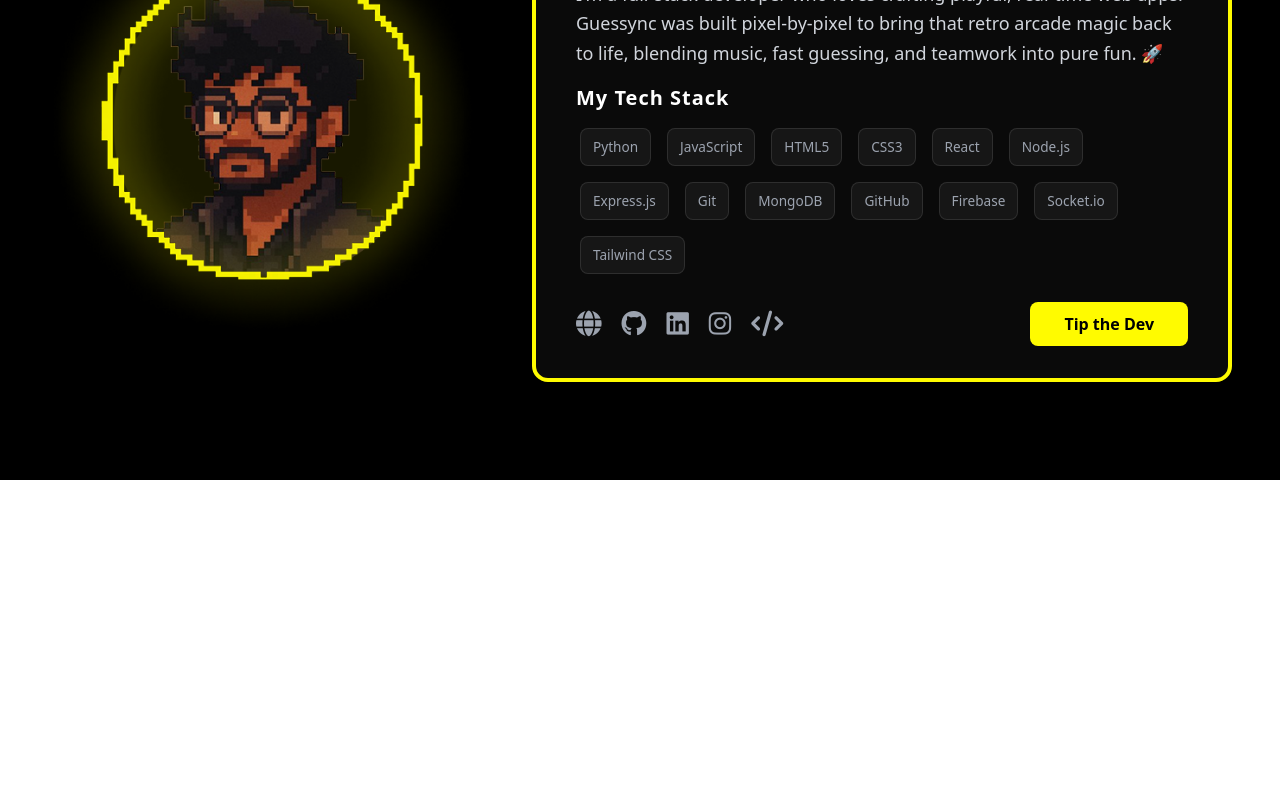
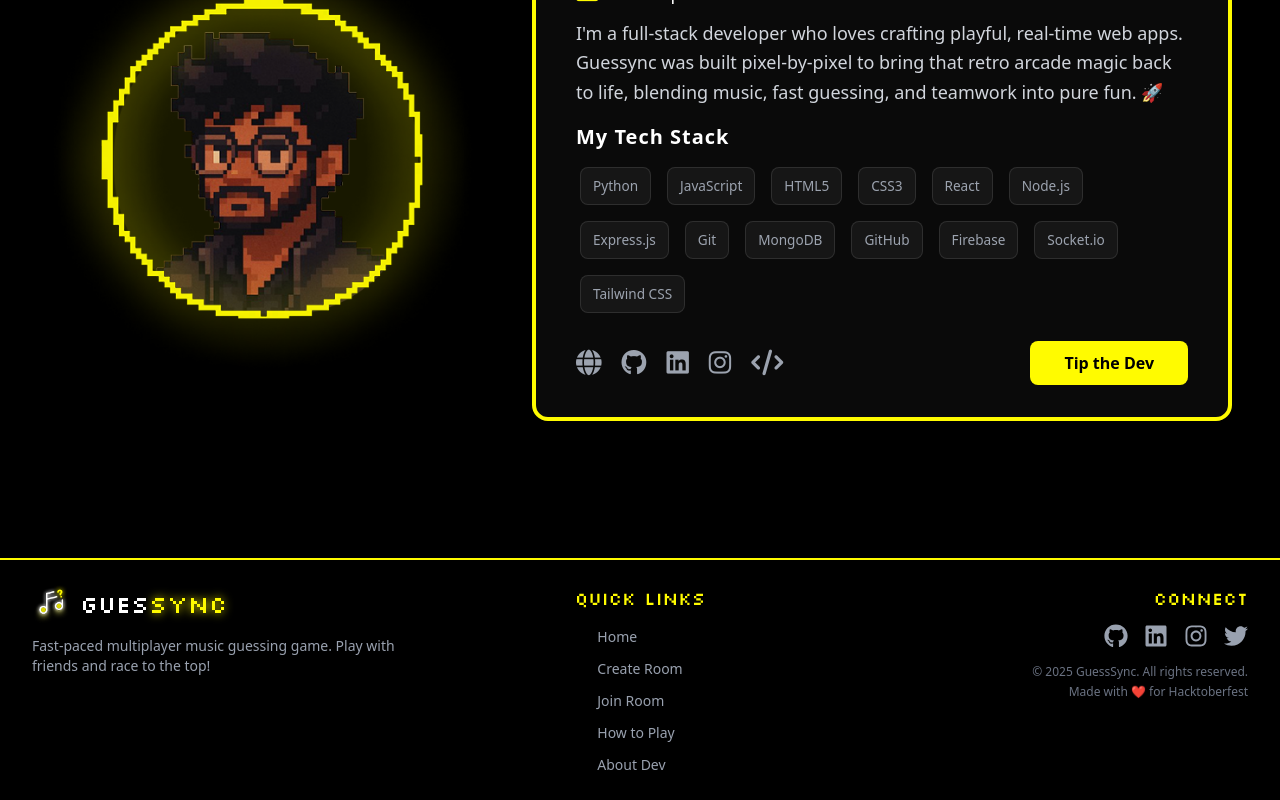
Before and after one commit to yep-yogesh/Guessync, a React (Vite) app in the folder client/: page /about in a window 1280 px wide. Shown: the part 320-1120 px from the top of the page. Before the commit the page ends 800 px from the top, so only its background shows below. Built offline with nearby package versions, Linux system fonts and the light colour scheme; no server answers.

Commit message:
add footer component to all pages-Issue #139

```diff
--- /dev/null
+++ b/client/src/components/common/Footer.jsx
@@ -0,0 +1,101 @@
+import { useNavigate } from "react-router-dom";
+import { FaGithub, FaLinkedin, FaInstagram, FaTwitter } from "react-icons/fa";
+
+export default function Footer() {
+  const navigate = useNavigate();
+
+  const quickLinks = [
+    { label: "Home", path: "/landing" },
+    { label: "Create Room", path: "/create-room" },
+    { label: "Join Room", path: "/join-room" },
+    { label: "How to Play", path: "/how-to-play" },
+    { label: "About Dev", path: "/about" },
+  ];
+
+  return (
+    <footer className="w-full bg-black border-t-2 border-[#FFFB00] text-white py-6 mt-auto">
+      <div className="max-w-7xl mx-auto px-4 sm:px-6 lg:px-8">
+        <div className="grid grid-cols-1 md:grid-cols-3 gap-8">
+          {/* Logo & Description */}
+          <div className="flex flex-col items-center md:items-start">
+            <div className="flex items-center gap-2 mb-3">
+              <img src="/logo.png" alt="GuessSync Logo" className="w-10 h-10" />
+              <h2 className="text-2xl font-silkscreen">
+                GUES<span className="text-[#FFFB00] drop-shadow-[0_0_5px_#FFFB00]">SYNC</span>
+              </h2>
+            </div>
+            <p className="text-sm text-gray-400 text-center md:text-left font-montserrat">
+              Fast-paced multiplayer music guessing game. Play with friends and race to the top!
+            </p>
+          </div>
+
+          {/* Quick Links */}
+          <div className="flex flex-col items-center">
+            <h3 className="text-lg font-silkscreen text-[#FFFB00] mb-3">Quick Links</h3>
+            <ul className="space-y-2">
+              {quickLinks.map((link) => (
+                <li key={link.path}>
+                  <button
+                    onClick={() => navigate(link.path)}
+                    className="text-sm text-gray-400 hover:text-[#FFFB00] transition-colors font-montserrat"
+                  >
+                    {link.label}
+                  </button>
+                </li>
+              ))}
+            </ul>
+          </div>
+
+          {/* Social Links & Copyright */}
+          <div className="flex flex-col items-center md:items-end">
+            <h3 className="text-lg font-silkscreen text-[#FFFB00] mb-3">Connect</h3>
+            <div className="flex gap-4 mb-4">
+              <a
+                href="https://github.com/yogeshwaran9125"
+                target="_blank"
+                rel="noopener noreferrer"
+                className="text-gray-400 hover:text-[#FFFB00] transition-colors"
+                aria-label="GitHub"
+              >
+                <FaGithub size={24} />
+              </a>
+              <a
+                href="https://www.linkedin.com/in/yogeshwaran-m-3b19452a9/"
+                target="_blank"
+                rel="noopener noreferrer"
+                className="text-gray-400 hover:text-[#FFFB00] transition-colors"
+                aria-label="LinkedIn"
+              >
+                <FaLinkedin size={24} />
+              </a>
+              <a
+                href="https://www.instagram.com/wtfisyogesh"
+                target="_blank"
+                rel="noopener noreferrer"
+                className="text-gray-400 hover:text-[#FFFB00] transition-colors"
+                aria-label="Instagram"
+              >
+                <FaInstagram size={24} />
+              </a>
+              <a
+                href="https://twitter.com"
+                target="_blank"
+                rel="noopener noreferrer"
+                className="text-gray-400 hover:text-[#FFFB00] transition-colors"
+                aria-label="Twitter"
+              >
+                <FaTwitter size={24} />
+              </a>
+            </div>
+            <p className="text-xs text-gray-500 text-center md:text-right font-montserrat">
+              © {new Date().getFullYear()} GuessSync. All rights reserved.
+            </p>
+            <p className="text-xs text-gray-500 text-center md:text-right font-montserrat mt-1">
+              Made with ❤️ for Hacktoberfest
+            </p>
+          </div>
+        </div>
+      </div>
+    </footer>
+  );
+}
--- a/client/src/pages/AboutDev.jsx
+++ b/client/src/pages/AboutDev.jsx
@@ -1,5 +1,6 @@
 import { useEffect, useState } from "react";
 import Navbar from "../components/common/Navbar";
+import Footer from "../components/common/Footer";
 
 const AboutDev = () => {
   const [displayText, setDisplayText] = useState("");
@@ -36,7 +37,7 @@
   ];
 
   return (
-    <div className="h-screen bg-black text-white font-sans relative flex flex-col overflow-y-auto lg:overflow-hidden">
+    <div className="bg-black text-white font-sans relative flex flex-col">
       <style>
         {`
           .social-icon {
@@ -106,8 +107,8 @@
       {/* Fixed Navbar */}
       <Navbar />
 
-      {/* Main Content */}
-      <div className="flex-1 flex flex-col md:flex-row justify-center items-center gap-1 sm:gap-5 lg:gap-14 px-4 sm:px-8 lg:px-12 pt-0 pb-2 sm:py-6">
+      {/* Main Content - Full viewport height */}
+      <div className="min-h-screen flex flex-col md:flex-row justify-center items-center gap-1 sm:gap-5 lg:gap-14 px-4 sm:px-8 lg:px-12 py-8 sm:py-10 lg:py-12">
         {/* Profile Image */}
         <div className="relative flex justify-center items-center">
           <img
@@ -178,6 +179,7 @@
           </div>
         </div>
       </div>
+      <Footer />
     </div>
   );
 };
--- a/client/src/pages/CreateRoom.jsx
+++ b/client/src/pages/CreateRoom.jsx
@@ -1,5 +1,6 @@
 import React, { useEffect, useState } from "react";
 import Navbar from "../components/common/Navbar";
+import Footer from "../components/common/Footer";
 import { useNavigate } from "react-router-dom";
 import socket from "../socket";
 import sendIcon from "../assets/send.png";
@@ -29,25 +30,6 @@
   const [rulesFile, setRulesFile] = useState(null);
   const [showRulesModal, setShowRulesModal] = useState(false);
   const navigate = useNavigate();
-
-  useEffect(() => {
-  const handleResize = () => {
-    if (window.innerWidth >= 1024) {
-      document.body.style.overflow = "hidden"; // lock scroll
-    } else {
-      document.body.style.overflow = "auto";   // allow scroll
-    }
-  };
-
-  handleResize(); // run on mount
-  window.addEventListener("resize", handleResize);
-
-  return () => {
-    document.body.style.overflow = "auto"; // cleanup
-    window.removeEventListener("resize", handleResize);
-  };
-}, []);
-
 
   useEffect(() => {
     window.scrollTo(0, 0);
@@ -145,9 +127,9 @@
   const showCreateBtn = selectedLanguage || spotifyConfirmed;
 
 return (
-<div className="bg-black min-h-screen flex flex-col text-white font-montserrat">
+<div className="bg-black flex flex-col text-white font-montserrat">
   <Navbar />
-  <div className="flex-1 flex flex-col items-center px-4 py-6 sm:px-6 md:px-8 lg:justify-center lg:scale-125">
+  <div className="min-h-screen flex flex-col items-center px-4 py-6 sm:px-6 md:px-8">
 
       {/* Title */}
       <h1 className="text-2xl sm:text-3xl md:text-4xl font-black mb-3 sm:mb-4 drop-shadow-[0_0_5px_#111] mt-6 sm:mt-10 text-center">
@@ -421,7 +403,12 @@
           </div>
         </div>
       )}
+
+      {/* Spacer to ensure scrolling */}
+      <div className="h-20"></div>
+
       </div>
+      <Footer />
     </div>
   );
 };
--- a/client/src/pages/HomePage.jsx
+++ b/client/src/pages/HomePage.jsx
@@ -1,6 +1,7 @@
 import React, { useEffect, useRef, useState } from "react";
 import { useNavigate } from "react-router-dom";
 import { FontAwesomeIcon } from "@fortawesome/react-fontawesome";
+import Footer from "../components/common/Footer";
 import {
   faRightToBracket,
   faEarListen,
@@ -142,7 +143,7 @@
 
   return (
     <div
-      className="relative w-full h-screen overflow-hidden bg-black text-white flex flex-col justify-center items-center px-4 sm:px-6 md:px-10"
+      className="relative w-full bg-black text-white flex flex-col"
       ref={containerRef}
     >
       <style>
@@ -183,8 +184,8 @@
         />
       ))}
 
-      {/* Main Content */}
-      <div className="z-10 text-center space-y-6 w-full">
+      {/* Main Content - Full viewport height */}
+      <div className="min-h-screen z-10 text-center space-y-6 w-full flex flex-col justify-center items-center px-4 sm:px-6 md:px-10">
         {/* Logo + Title */}
         <div className="flex flex-col sm:flex-row items-center justify-center gap-2 sm:gap-3">
           <img
@@ -308,6 +309,7 @@
           </button>
         </div>
       </div>
+      <Footer />
     </div>
   );
 };
--- a/client/src/pages/HowToPlay.jsx
+++ b/client/src/pages/HowToPlay.jsx
@@ -1,5 +1,6 @@
 // Added by Reshma - How To Play Page
 import Navbar from "../components/common/Navbar";
+import Footer from "../components/common/Footer";
 import { useEffect, useState } from "react";
 
 const HowToPlay = () => {
@@ -217,6 +218,7 @@
           </div>
         </section>
       </div>
+      <Footer />
     </div>
   );
 };
--- a/client/src/pages/JoinRoom.jsx
+++ b/client/src/pages/JoinRoom.jsx
@@ -1,6 +1,7 @@
 import React, { useState, useEffect, useRef } from "react";
 import { useNavigate } from "react-router-dom";
 import Navbar from "../components/common/Navbar";
+import Footer from "../components/common/Footer";
 import socket from "../socket";
 
 export default function JoinRoom() {
@@ -168,6 +169,7 @@
         </p>
       </div>
     </div>
+    <Footer />
   </div>
 );
 
--- a/client/src/pages/Login.jsx
+++ b/client/src/pages/Login.jsx
@@ -5,6 +5,7 @@
 import { auth, provider } from "../config/firebase";
 import AvatarGrid from "../components/common/AvatarGrid";
 import Navbar from "../components/common/Navbar";
+import Footer from "../components/common/Footer";
 
 const Login = () => {
   const [email, setEmail] = useState("");
@@ -192,6 +193,7 @@
           )}
         </div>
       </div>
+      <Footer />
     </div>
   );
 };
--- a/client/src/pages/Signup.jsx
+++ b/client/src/pages/Signup.jsx
@@ -9,6 +9,7 @@
 import { auth, provider } from "../config/firebase";
 import AvatarGrid from "../components/common/AvatarGrid";
 import Navbar from "../components/common/Navbar";
+import Footer from "../components/common/Footer";
 
 const Signup = () => {
   const [name, setName] = useState("");
@@ -224,6 +225,7 @@
           )}
         </div>
       </div>
+      <Footer />
     </div>
   );
 };
```
Also changed, not shown: client/src/pages/LandingPage.jsx (+10 -5 lines).
